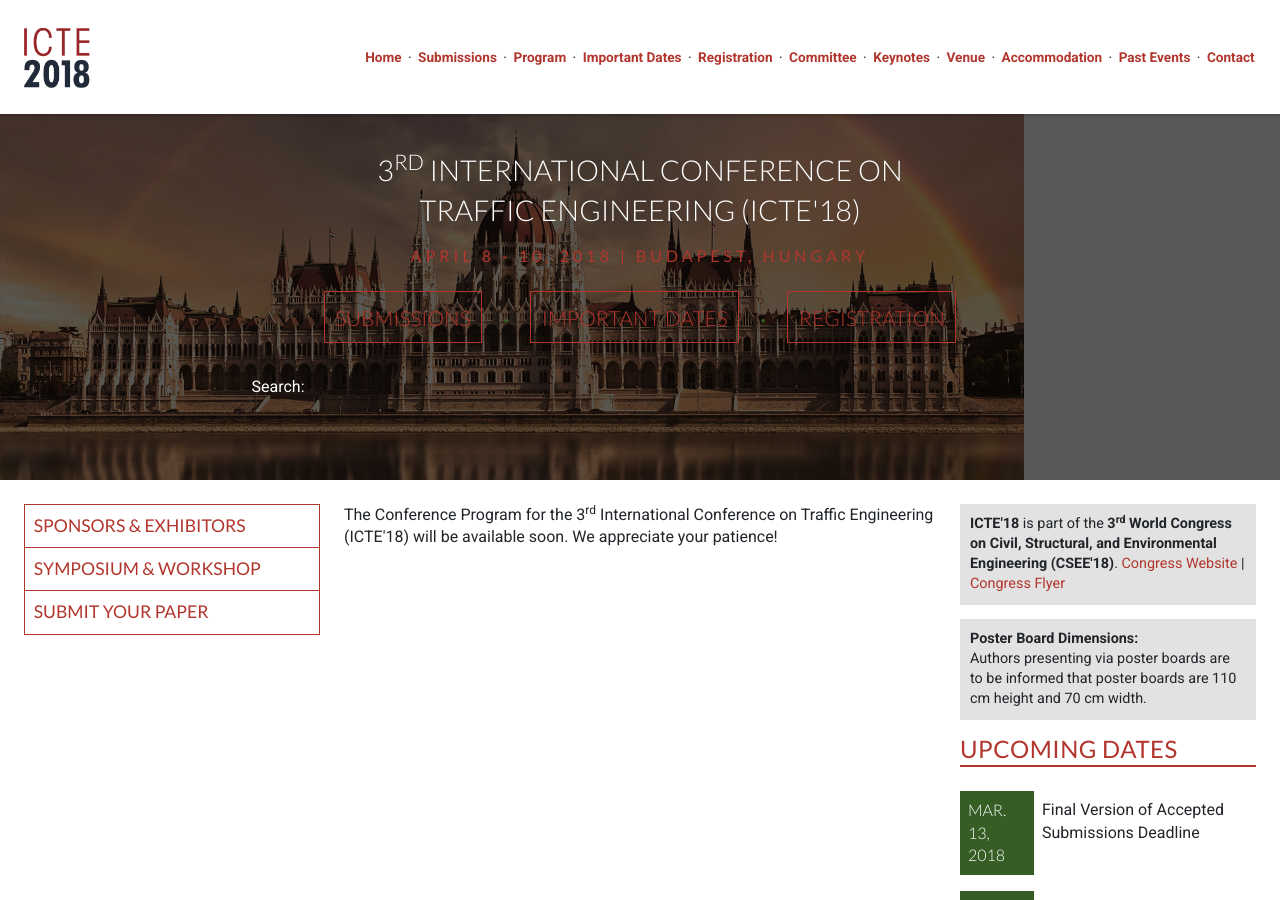
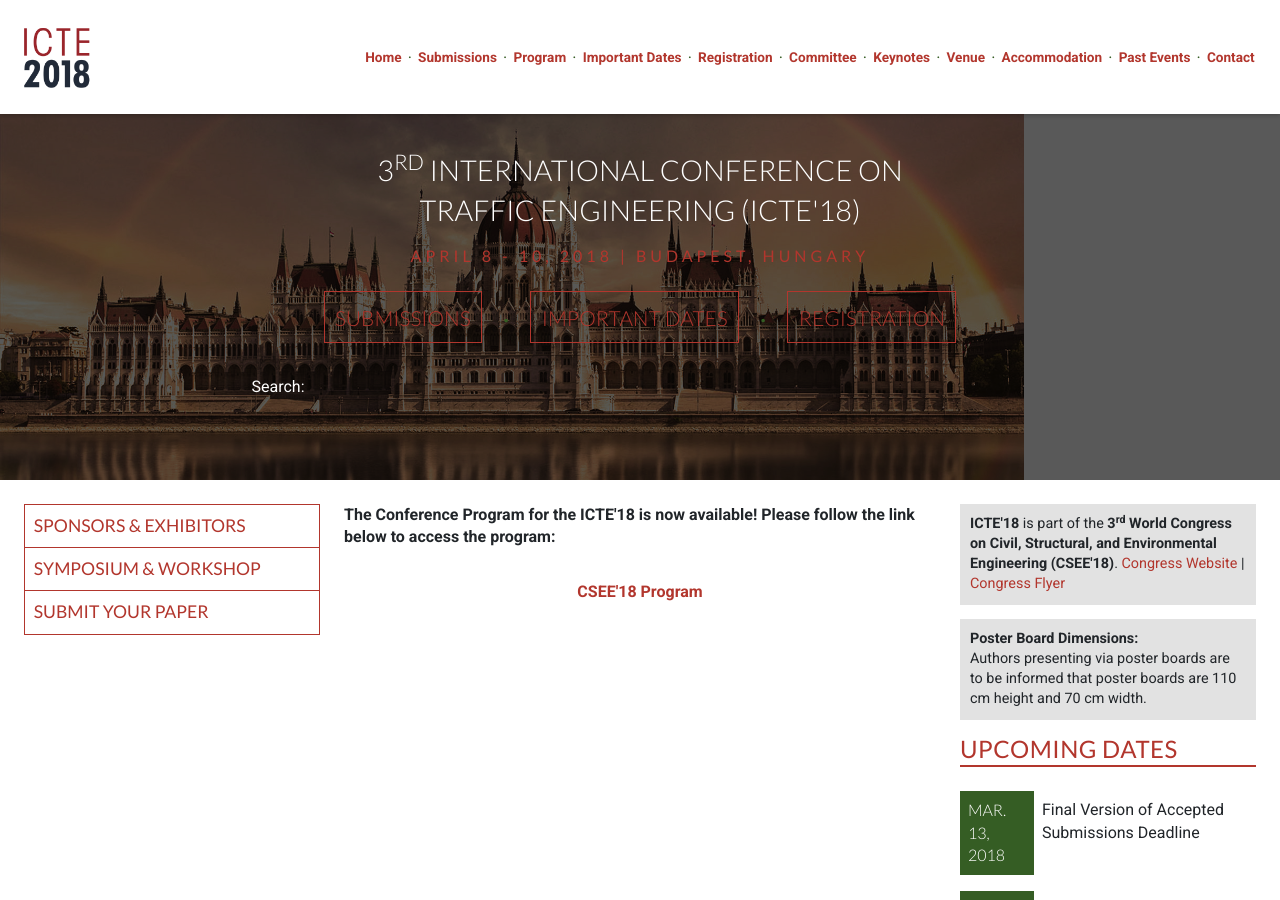
Before and after one commit to intaset/teconference, a Jekyll site: the page built from program.html, in a window 1280 px wide and 900 px high. Built offline with Jekyll 4.4.1, drawn with Linux system fonts in a browser that asks for light colours; nearby versions of some CDN libraries; Markdown is read by kramdown in place of the engine named in the settings; comment, search, counter and statistics services are not loaded.

Commit message:
added program

```diff
--- a/program.html
+++ b/program.html
@@ -7,10 +7,10 @@ keyword: traffic engineering, transportation engineering, traffic engineering co
 
 <div class="unit unit-s-1 unit-m-1-4-1 unit-l-1-4-1">
   <div class="unit-spacer content">
-    <p class="body">The Conference Program for the 3<sup>rd</sup> International Conference on Traffic Engineering (ICTE'18) will be available soon. We appreciate your patience!</p>
+    <!-- <p class="body">The Conference Program for the 3<sup>rd</sup> International Conference on Traffic Engineering (ICTE'18) will be available soon. We appreciate your patience!</p> -->
 
-    <!-- <p class="body">The Conference Program for the 3<sup>rd</sup> International Conference on Traffic Engineering (ICTE'18)  is now available! Please follow the link below to access the program:</p>
+    <p class="body"><strong>The Conference Program for the ICTE'18 is now available! Please follow the link below to access the program:</strong></p>
 
-    <p align="center"><a href="../CSEE17_Program.pdf" class="body-link">CSEE'18 Program</a></p> -->
+    <p align="center"><strong><a href="https://cseecongress.com/program" class="body-link" target="_blank">CSEE'18 Program</a></strong></p>
   </div>
   </div>
```
Also changed, not shown: 1 other file.
